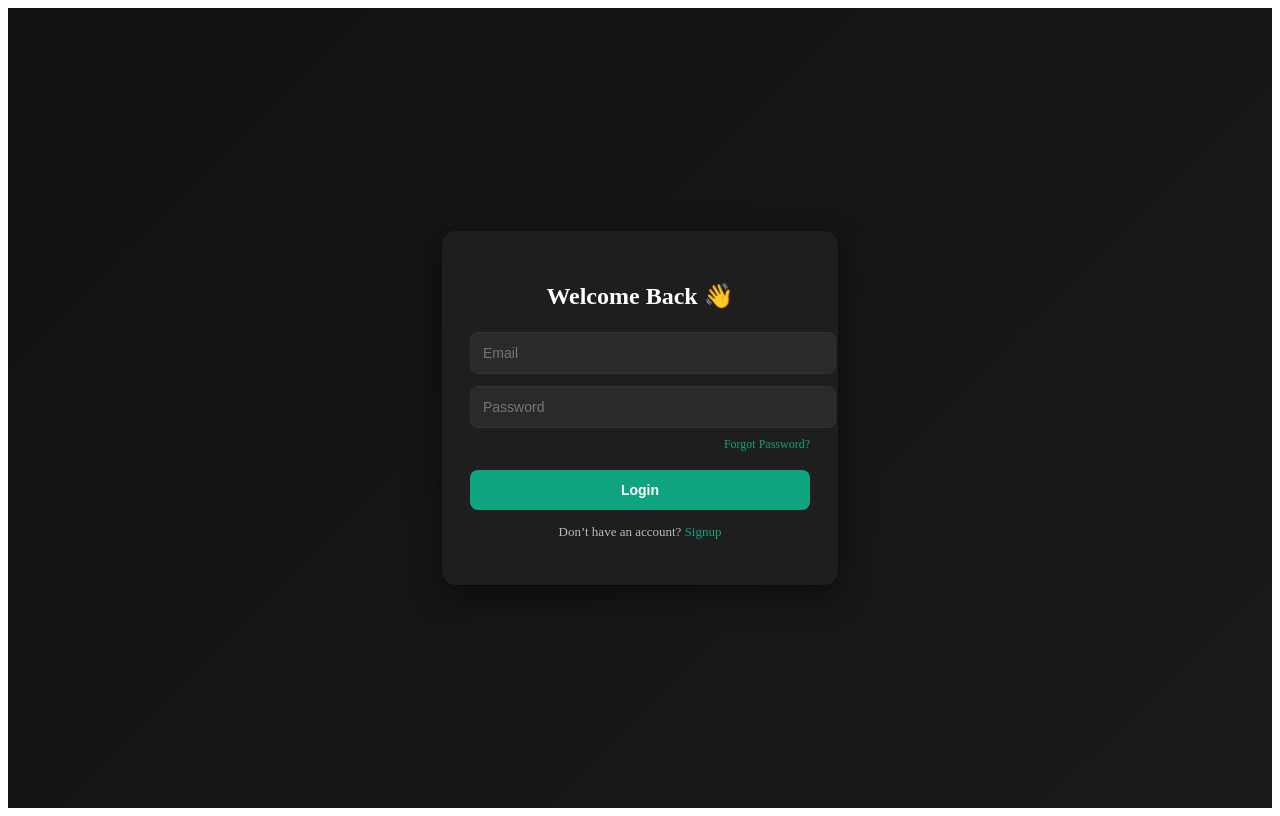
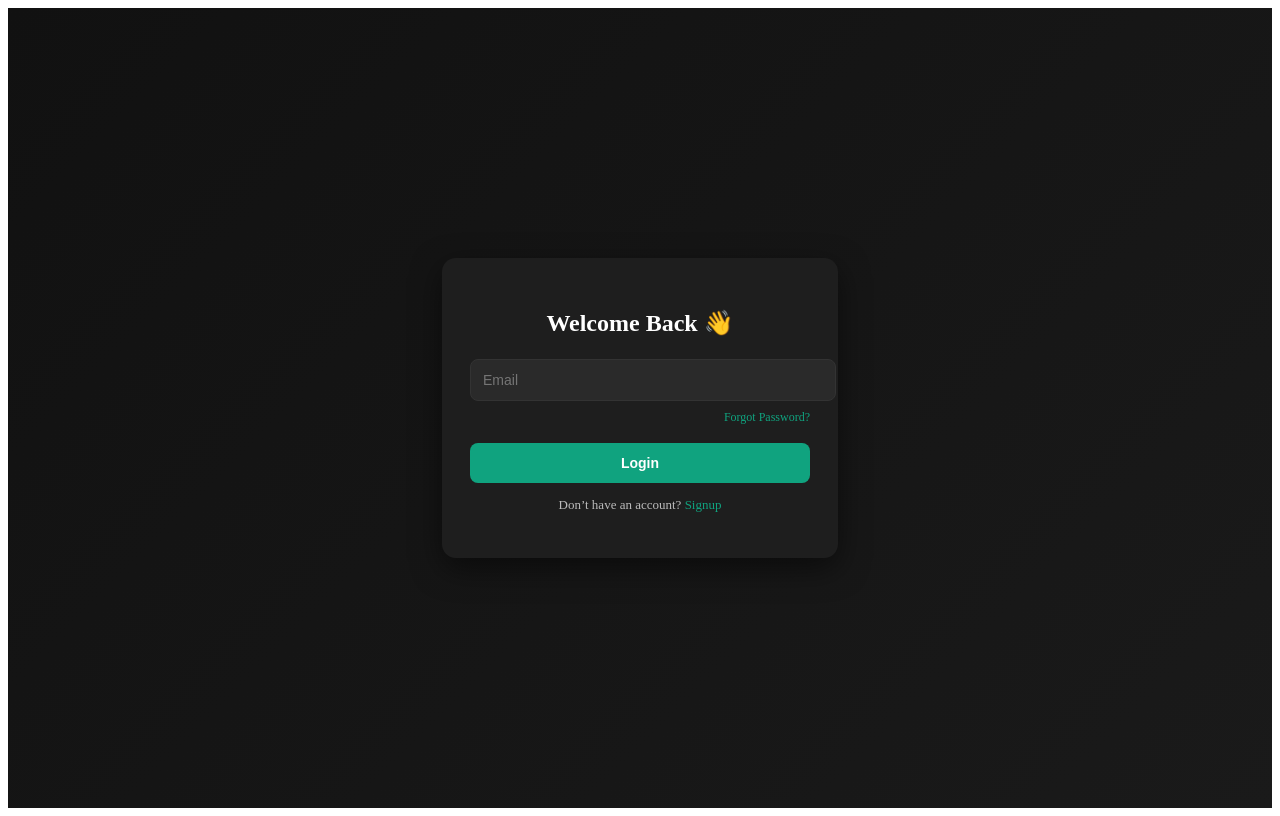
Before and after one commit to Nav33dCodes/smartLearn-AI, a React (Vite) app in the folder smartlearn-frontend/: page /login in a window 1280 px wide. Built offline with nearby package versions, Linux system fonts and the light colour scheme.

Commit message:
Revert "Update Login.jsx"
This reverts commit 40ab96fd08e0b96ac6b4f3340aa16a5092aef281.

```diff
--- a/smartlearn-frontend/src/pages/Login.jsx
+++ b/smartlearn-frontend/src/pages/Login.jsx
@@ -64,15 +64,6 @@ export default function Login() {
           placeholder="Email"
           value={email}
           onChange={e => setEmail(e.target.value)}
-  onKeyDown={(e) => e.key === "Enter" && handleLogin()}
-/>
-
-<input
-  style={styles.input}
-  type="password"
-  placeholder="Password"
-  value={password}
-  onChange={e => setPassword(e.target.value)}
           onKeyDown={(e) => e.key === "Enter" && handleLogin()}
         />
 
```
Lines whose indentation alone changed are shown as unchanged.
